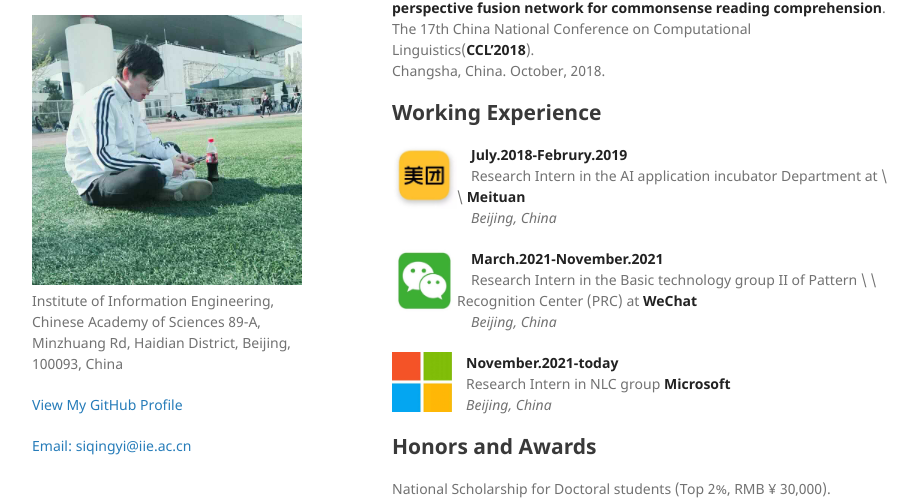
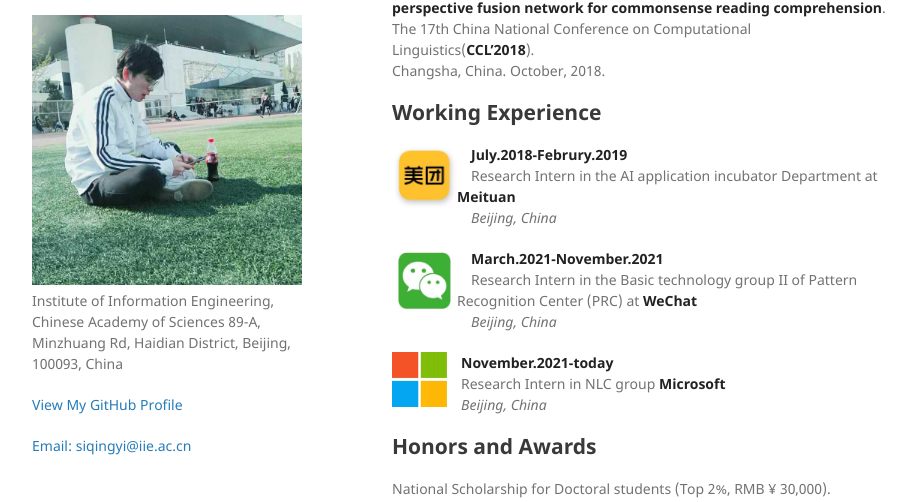
Before and after one commit to PhoebusSi/siqingyi, a Jekyll site: the page built from index.md, in a window 1280 px wide and 900 px high, scrolled down 908 px. Shown: the part 94-596 px from the top of the window, without its empty margins (178-1097 px from the left). Built offline with Jekyll 4.4.1, drawn with Linux system fonts in a browser that asks for light colours; our own code applies the rules of GitHub Pages for plain Markdown files.

Commit message:
Update index.md

```diff
--- a/index.md
+++ b/index.md
@@ -43,15 +43,15 @@ Changsha, China. October, 2018.
 ## Working Experience
 <img align="left" src="https://github.com/PhoebusSi/siqingyi/raw/gh-pages/assets/img/Meituan.png" width = "65" height = "65"/>
 &emsp;**July.2018-Februry.2019**
-&emsp;Research Intern in the AI application incubator Department at \ \ **Meituan**
+&emsp;Research Intern in the AI application incubator Department at **Meituan**
 &emsp;*Beijing, China*
 
 <img align="left" src="https://github.com/PhoebusSi/siqingyi/raw/gh-pages/assets/img/Wechat.jpg" width = "65" height = "65"/>
 &emsp;**March.2021-November.2021**
-&emsp;Research Intern in the Basic technology group II of Pattern \ \ Recognition Center (PRC) at **WeChat**
+&emsp;Research Intern in the Basic technology group II of Pattern Recognition Center (PRC) at **WeChat**
 &emsp;*Beijing, China*
 
-<img align="left" src="https://github.com/PhoebusSi/siqingyi/raw/gh-pages/assets/img/Microsoft.jpeg" width = "60" height = "60"/>
+<img align="left" src="https://github.com/PhoebusSi/siqingyi/raw/gh-pages/assets/img/Microsoft.jpeg" width = "55" height = "55"/>
 &emsp;**November.2021-today**
 &emsp;Research Intern in NLC group **Microsoft**
 &emsp;*Beijing, China*
```
